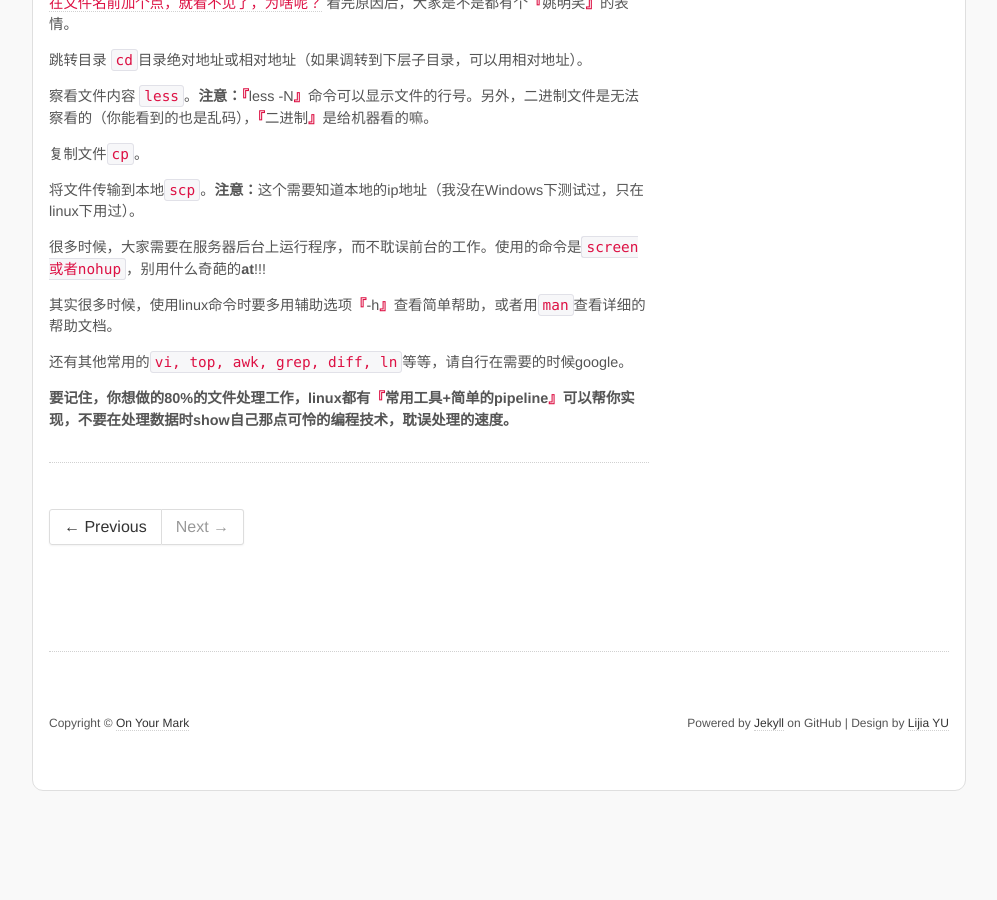
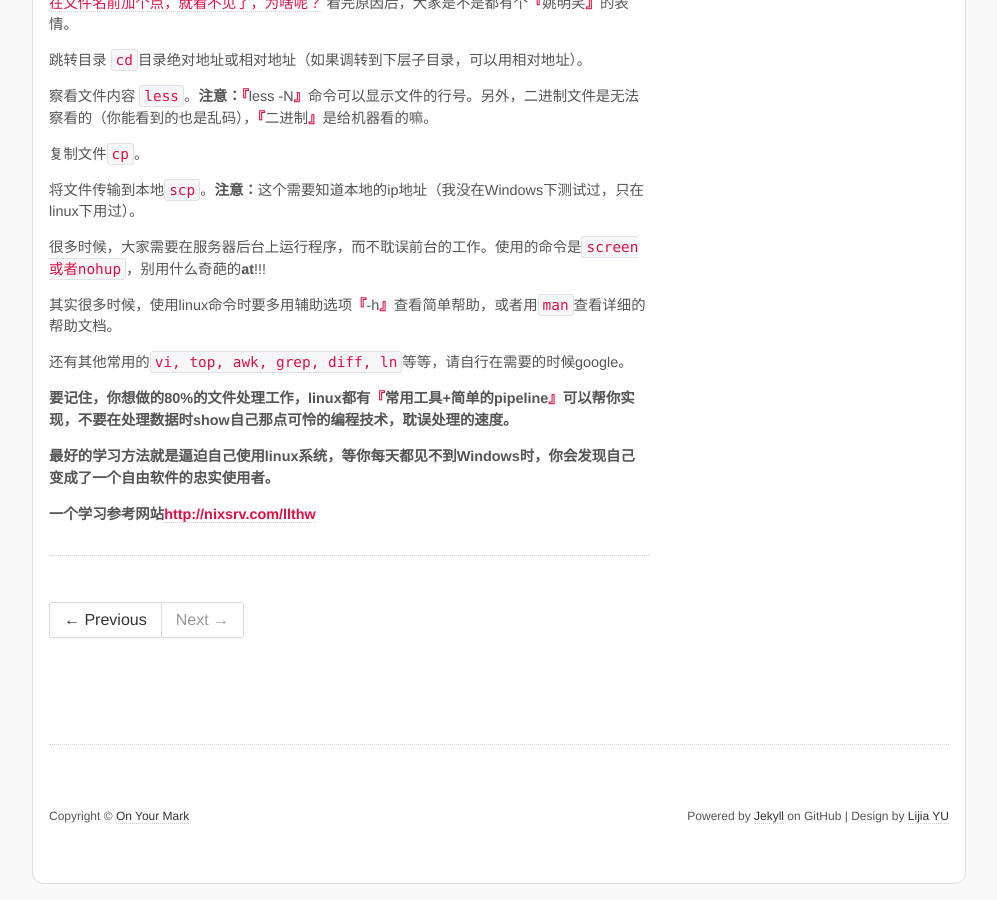
Before and after one commit to yulijia/cn, a Jekyll site: the page built from _posts/2012-12-27-linux-note.md, in a window 1280 px wide and 900 px high, scrolled down 1807 px. Shown: the whole window, without its empty margins (141-1138 px from the left). Built offline with Jekyll 4.4.1, drawn with Linux system fonts in a browser that asks for light colours; comment, search, counter and statistics services are not loaded; before the commit the page ends 2614 px from its top, so only the background shows below that.

Commit message:
add links

```diff
--- a/_posts/2012-12-27-linux-note.md
+++ b/_posts/2012-12-27-linux-note.md
@@ -79,3 +79,7 @@ export PATH="$PATH:/home/ABC/build_tools/bin"
 还有其他常用的<code>vi, top, awk, grep, diff, ln</code>等等，请自行在需要的时候google。
 
 **要记住，你想做的80%的文件处理工作，linux都有<q>常用工具+简单的pipeline</q>可以帮你实现，不要在处理数据时show自己那点可怜的编程技术，耽误处理的速度。**
+
+**最好的学习方法就是逼迫自己使用linux系统，等你每天都见不到Windows时，你会发现自己变成了一个自由软件的忠实使用者。**
+
+**一个学习参考网站[http://nixsrv.com/llthw](http://nixsrv.com/llthw "Learn Linux The Hard Way")**
```
